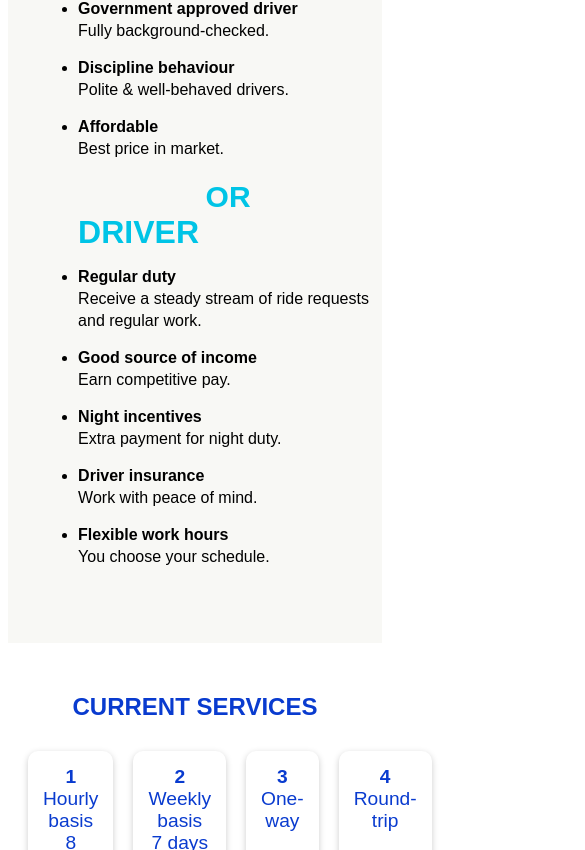
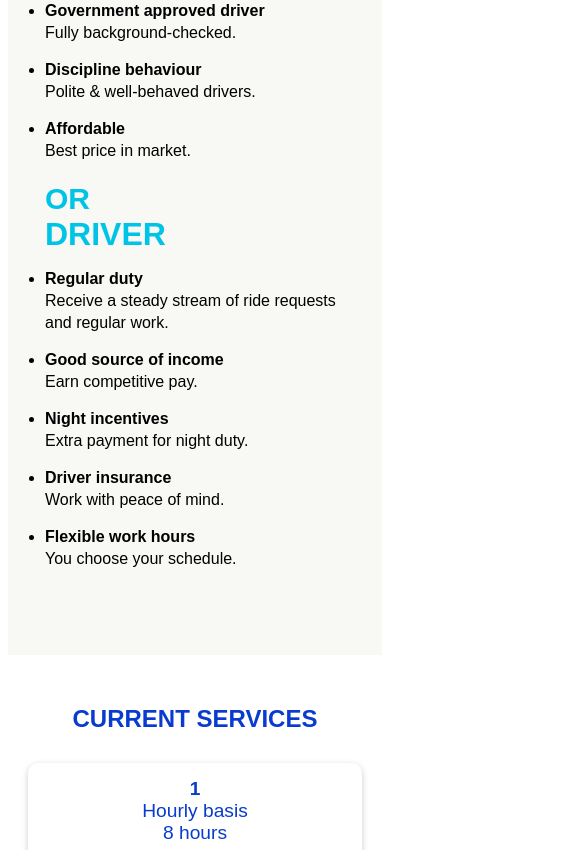
Before and after one commit to Laxman-Male/Driver-on-Demand-FE, an Angular app: page / in a window 390 px wide. Shown: the part 1150-2000 px from the top of the page, 585 px wide, since content can reach past the window. Built offline with nearby package versions, Linux system fonts and the light colour scheme; some icons are missing.

Commit message:
homepage responsive

```diff
--- a/angular.json
+++ b/angular.json
@@ -13,7 +13,7 @@
         "build": {
           "builder": "@angular-devkit/build-angular:application",
           "options": {
-            "outputPath": "dist/dod-angular",
+            "outputPath": "dist/dod-angular/browser",
             "index": "src/index.html",
             "browser": "src/main.ts",
             "polyfills": [
@@ -89,6 +89,9 @@
             ],
             "scripts": []
           }
+        },
+        "deploy": {
+          "builder": "angular-cli-ghpages:deploy"
         }
       }
     }
--- a/package.json
+++ b/package.json
@@ -26,6 +26,7 @@
     "@angular/cli": "^19.2.10",
     "@angular/compiler-cli": "^19.2.0",
     "@types/jasmine": "~5.1.0",
+    "angular-cli-ghpages": "^2.0.3",
     "jasmine-core": "~5.6.0",
     "karma": "~6.4.0",
     "karma-chrome-launcher": "~3.2.0",
--- a/src/app/homepage/homepage.component.css
+++ b/src/app/homepage/homepage.component.css
@@ -63,6 +63,7 @@ body {
 .hero h1 {
     font-size: 70px;
     font-weight: 900;
+    color:#0056ff
 }
 
 .hero h2 {
@@ -80,6 +81,7 @@ body {
     border-radius: 30px;
     cursor: pointer;
 	text-align: right;
+    font-weight: 800;
 }
 
 /* CUSTOMER - DRIVER SECTION */
@@ -94,8 +96,7 @@ body {
 }
 
 .cd-container {
-    /* border: 2px solid red; */
-    width: 70%;
+     width: 80%;
     display: flex;
     justify-content: space-evenly;
     flex-wrap: wrap;
@@ -275,27 +276,107 @@ body {
         position: absolute;
         top: 70px;
         right: 30px;
-        background: #00c4e6;
-        padding: 20px;
+        /* background: #00c4e6; */
+        /* padding: 20px; */
         border-radius: 10px;
         flex-direction: column;
+        margin: 0px;
+    }
+  .nav-links a {
+        margin: 0px;
+        padding: 2px  10px;
+    }
+
+    .nav-links.active {
+        display: flex !important;   /* force visibility */
+        gap: 2px;
+    }
+    .nav-links.active a {
+        border: 1px solid rgb(145, 145, 247);
+        background-color: #00c4e6;
+        width: 100%;
+        border-radius: 10px;
+        padding: 5px 20px;
     }
 
     .menu-btn {
         display: block;
     }
+    .nav-profile{
+        position: absolute;
+        right: 5px;
+    }
+    .cd-section{
+        display: flex;
+        align-items: center;
+        justify-content: center;
+    }
+    .cd-container{
+        display: flex;
+        flex-direction: column;
+        justify-content: center;
+        align-content: center;
+        padding: 10px 30px;
+    }
+}
 
-    .services-wrapper {
-        flex-direction: row;
-        text-align: center;
+
+@media  (max-width: 1200px) {
+
+    .services-grid{
+        display: grid;
+        grid-template-columns: repeat(2,1fr);
+    }
+    .services-for-flex{
+        display: grid;
+        grid-template-columns: repeat(2,1fr);
+        width: 100%;
+    }
+    .service-to-make-flex{
+        width: 100%;
     }
 
-    .service-img {
-        margin: 20px auto;
+    .service-to-make-flex .service-card{
+    width: 100%;
+}
+}
+
+
+@media  (max-width: 550px) {
+
+    .services-grid{
+        display: grid;
+        grid-template-columns: repeat(1,1fr);
+    }
+    .services-for-flex{
+        display: grid;
+        grid-template-columns: repeat(1,1fr);
+        width: 100%;
+    }
+    .service-to-make-flex{
+        width: 100%;
     }
 
-    .cd-container {
+    .service-to-make-flex .service-card{
+    width: 100%;
+    /* border: 1px solid pink; */
+}
+.hero-buttons button{
+ font-size: 10px;
+}
+}
+
+@media  (max-width: 954px) {
+      .cd-section{
+         display: flex;
+        align-items: center;
+        justify-content: center;
+    }
+    .cd-container{
+         display: flex;
         flex-direction: column;
-        align-items: center;
+        justify-content: center;
+        align-content: center;
+        padding: 10px 30px;
     }
 }
--- a/src/app/homepage/homepage.component.html
+++ b/src/app/homepage/homepage.component.html
@@ -22,7 +22,7 @@
             <h2 class="brand">QUICK<br>DRIVER</h2>
         </div>
 
-        <nav class="nav-links" id="navMenu">
+        <nav class="nav-links active" [ngClass]="{'active':isMenuOpen }" id="navMenu">
             <a href="#home">Home</a>
             <a href="#about">About</a>
             <a href="#contact">Contact Us</a>
@@ -32,7 +32,7 @@
             <i class="fa-solid fa-user"></i>
         </div>
 
-        <div class="menu-btn" onclick="toggleMenu()">☰</div>
+        <div class="menu-btn" (click)="toggleMenu()">☰</div>
     </header>
 
     <!-- HERO SECTION -->
--- a/src/app/homepage/homepage.component.ts
+++ b/src/app/homepage/homepage.component.ts
@@ -1,17 +1,21 @@
+import { CommonModule } from '@angular/common';
 import { Component } from '@angular/core';
 
 @Component({
   selector: 'app-homepage',
-  imports: [],
+   standalone: true,          // ← You must add this
+  imports: [CommonModule],
   templateUrl: './homepage.component.html',
   styleUrl: './homepage.component.css'
 })
 export class HomepageComponent {
+isMenuOpen = false;
 
- toggleMenu() {
-    const menu = document.getElementById("navMenu");
-    // menu.style.display = menu.style.display === "flex" ? "none" : "flex";
+toggleMenu() {
+  this.isMenuOpen = !this.isMenuOpen;
+  console.log(this.isMenuOpen)
 }
+
 
  menuClick(message:any) {
     alert(message);
```
Also changed, not shown: 2 other files (tests, documents, lock files or other folders).
